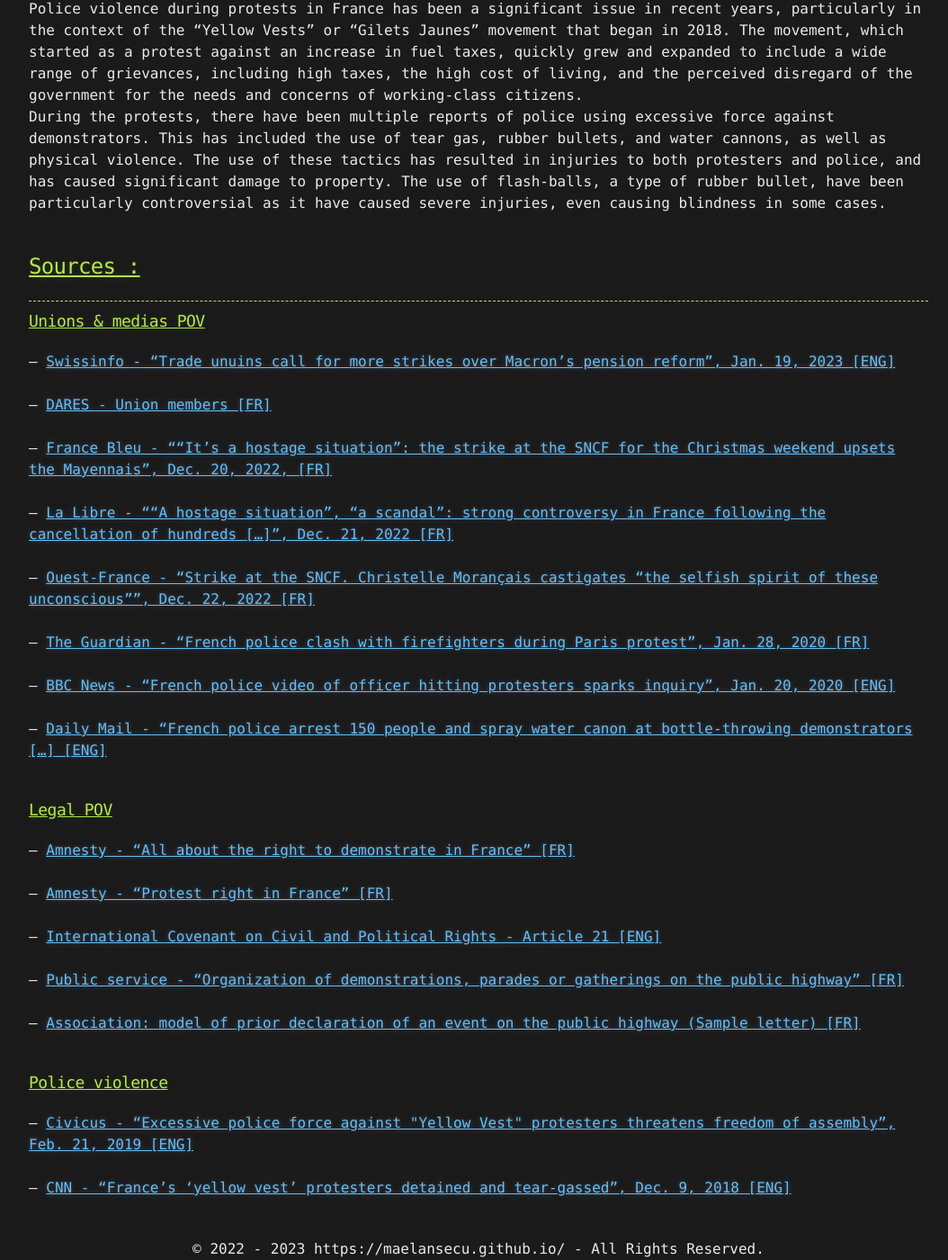
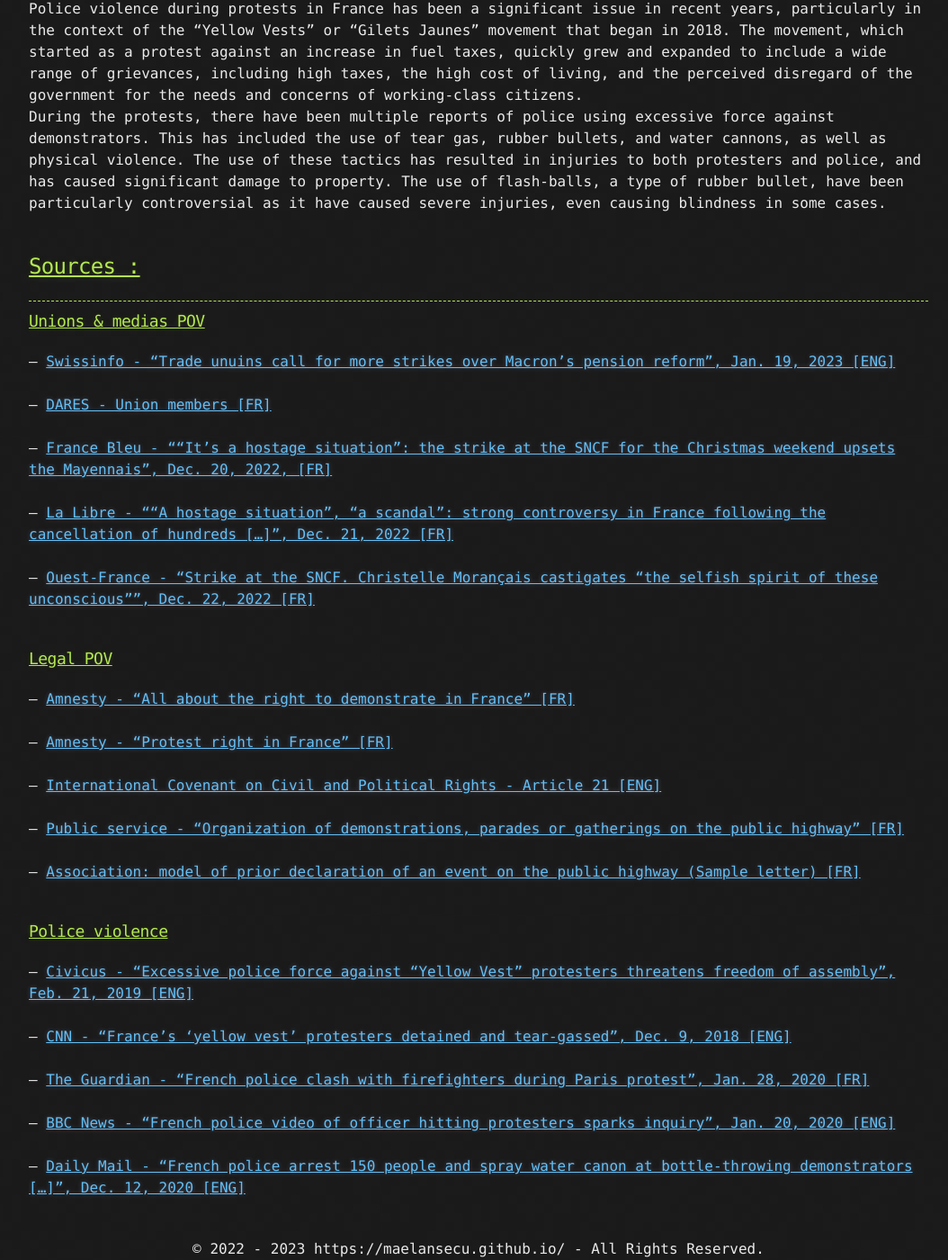
Before and after one commit to maelansecu/maelansecu.github.io, a Jekyll site: the page built from articles/how_do_french_protesters.md, in a window 1280 px wide and 1400 px high, scrolled down 2175 px. Shown: the whole window at 90% size, without its empty margins (108-1162 px from the left). Built offline with Jekyll 4.4.1, drawn with Linux system fonts in a browser that asks for light colours; our own code applies the rules of GitHub Pages for plain Markdown files; part of the change alters nothing that is shown.

Commit message:
Update how_do_french_protesters.md

```diff
--- a/articles/how_do_french_protesters.md
+++ b/articles/how_do_french_protesters.md
@@ -74,10 +74,6 @@ During the protests, there have been multiple reports of police using excessive
 -- [France Bleu - ""It's a hostage situation": the strike at the SNCF for the Christmas weekend upsets the Mayennais", Dec. 20, 2022, [FR]](https://www.francebleu.fr/infos/societe/c-est-une-prise-d-otage-la-greve-a-la-sncf-pour-le-week-end-de-noel-contrarient-les-mayennais-3921103)<br><br>
 -- [La Libre - ""A hostage situation", "a scandal": strong controversy in France following the cancellation of hundreds [...]", Dec. 21, 2022 [FR]](https://www.lalibre.be/economie/entreprises-startup/2022/12/21/une-prise-dotage-un-scandale-vive-polemique-en-france-suite-a-lannulation-de-centaines-de-trains-sncf-lors-des-fetes-de-noel-UAEJVR24HZCG7OFKAWREW3EPVI/)<br><br>
 -- [Ouest-France - "Strike at the SNCF. Christelle Morançais castigates "the selfish spirit of these unconscious"", Dec. 22, 2022 [FR]](https://www.ouest-france.fr/pays-de-la-loire/nantes-44000/greve-a-la-sncf-christelle-morancais-fustige-l-esprit-egoiste-de-ces-inconscients-4782f01c-8203-11ed-95d2-87cbdb857717)<br><br>
--- [The Guardian - "French police clash with firefighters during Paris protest", Jan. 28, 2020 [FR]](https://www.theguardian.com/world/2020/jan/28/french-police-clash-with-firefighters-during-paris-protest)<br><br>
--- [BBC News - "French police video of officer hitting protesters sparks inquiry", Jan. 20, 2020 [ENG]](https://www.bbc.com/news/world-europe-51174778)<br><br>
--- [Daily Mail - "French police arrest 150 people and spray water canon at bottle-throwing demonstrators [...] [ENG]](https://www.dailymail.co.uk/news/article-9046781/French-police-arrest-150-people-weekend-protests-against-new-security-law.html)<br><br>
-
 
 ### <ins> Legal POV</ins>
 
@@ -90,5 +86,8 @@ During the protests, there have been multiple reports of police using excessive
 
 ### <ins> Police violence </ins>
 
--- [Civicus - "Excessive police force against &quot;Yellow Vest&quot; protesters threatens freedom of assembly", Feb. 21, 2019 [ENG]](https://monitor.civicus.org/updates/2019/02/21/excessive-police-force-against-yellowvest-protesters-threatens-freedom-of-assembly/)<br><br>
+-- [Civicus - "Excessive police force against "Yellow Vest" protesters threatens freedom of assembly", Feb. 21, 2019 [ENG]](https://monitor.civicus.org/updates/2019/02/21/excessive-police-force-against-yellowvest-protesters-threatens-freedom-of-assembly/)<br><br>
 -- [CNN - "France’s ‘yellow vest’ protesters detained and tear-gassed", Dec. 9, 2018 [ENG]](https://edition.cnn.com/2018/12/08/europe/france-protests-paris-intl/index.html)<br><br>
+-- [The Guardian - "French police clash with firefighters during Paris protest", Jan. 28, 2020 [FR]](https://www.theguardian.com/world/2020/jan/28/french-police-clash-with-firefighters-during-paris-protest)<br><br>
+-- [BBC News - "French police video of officer hitting protesters sparks inquiry", Jan. 20, 2020 [ENG]](https://www.bbc.com/news/world-europe-51174778)<br><br>
+-- [Daily Mail - "French police arrest 150 people and spray water canon at bottle-throwing demonstrators [...]", Dec. 12, 2020 [ENG]](https://www.dailymail.co.uk/news/article-9046781/French-police-arrest-150-people-weekend-protests-against-new-security-law.html)<br><br>
```
